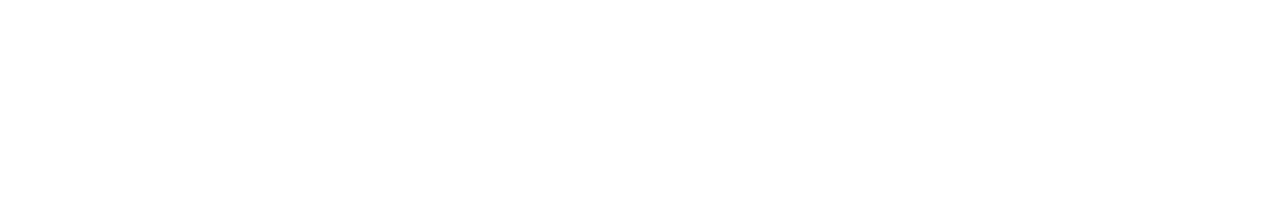
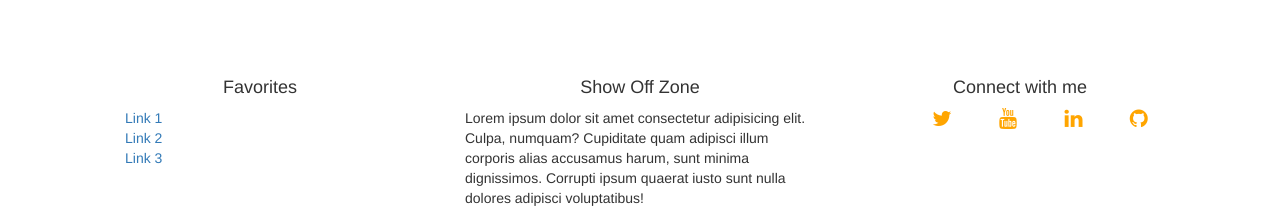
Before and after one commit to rahuls360/personal-site-gatsby, a Gatsby app: page / in a window 1280 px wide. Shown: the part 1740-1955 px from the top of the page. Before the commit the page ends 1808 px from the top, so only its background shows below. Built offline with nearby package versions, Linux system fonts and the light colour scheme.

Commit message:
add footer section + font-awesome

```diff
--- a/package.json
+++ b/package.json
@@ -14,6 +14,7 @@
   },
   "dependencies": {
     "bootstrap": "^3.3.7",
+    "font-awesome": "^4.7.0",
     "gatsby": "^2.1.17",
     "jquery": "^3.3.1",
     "react": "^16.8.3",
--- /dev/null
+++ b/src/components/Footer.js
@@ -0,0 +1,34 @@
+import React from 'react';
+import 'font-awesome/css/font-awesome.min.css';
+
+const Footer = () => (
+    <footer>
+        <div className="row">
+            <div className="container">
+                <div className="col-md-4">
+                    <h4 className="text-center">Favorites</h4>
+                    <ul>
+                        <li><a href="/">Link 1</a></li>
+                        <li><a href="/">Link 2</a></li>
+                        <li><a href="/">Link 3</a></li>
+                    </ul>
+                </div>
+                <div className="col-md-4">
+                    <h4 className="text-center">Show Off Zone</h4>
+                    <p>Lorem ipsum dolor sit amet consectetur adipisicing elit. Culpa, numquam? Cupiditate quam adipisci illum corporis alias accusamus harum, sunt minima dignissimos. Corrupti ipsum quaerat iusto sunt nulla dolores adipisci voluptatibus!</p>
+                </div>
+                <div className="col-md-4">
+                    <h4 className="text-center">Connect with me</h4>
+                    <ul className="social">
+                        <li><a href="https://twitter.com/rahuls360/"><i className="fa fa-twitter"></i></a></li>
+                        <li><a href="https://www.youtube.com/channel/UCVsDcEX6kB9ZNAWdlxrnn0"><i className="fa fa-youtube"></i></a></li>
+                        <li><a href="https://www.linkedin.com/in/rahuls360/"><i className="fa fa-linkedin"></i></a></li>
+                        <li><a href="https://github.com/rahuls360"><i className="fa fa-github"></i></a></li>
+                    </ul>
+                </div>
+            </div>
+        </div>
+    </footer>
+)
+
+export default Footer;
--- a/src/pages/index.js
+++ b/src/pages/index.js
@@ -3,6 +3,8 @@
 import Hero from '../components/Hero';
 import Interest from '../components/Interest';
 import Contact from '../components/Contact';
+import Footer from '../components/Footer';
+
 
 import 'bootstrap/dist/css/bootstrap.css';
 import '../style.css';
@@ -24,5 +26,6 @@
         </div>
     </div>
     <Contact />
+    <Footer />
     </>
 );
--- a/src/style.css
+++ b/src/style.css
@@ -6,3 +6,21 @@
 .my-5{
     margin: 5em 0;
 }
+
+ul.social{
+    display: flex;
+    justify-content: space-evenly;
+}
+
+ul.social a{
+    text-decoration: none;
+    color: orange;
+}
+
+ul.social i{
+    font-size: 150%;
+}
+
+footer ul{
+    list-style: none;
+}
```
Also changed, not shown: 1 other file (tests, documents, lock files or other folders).
